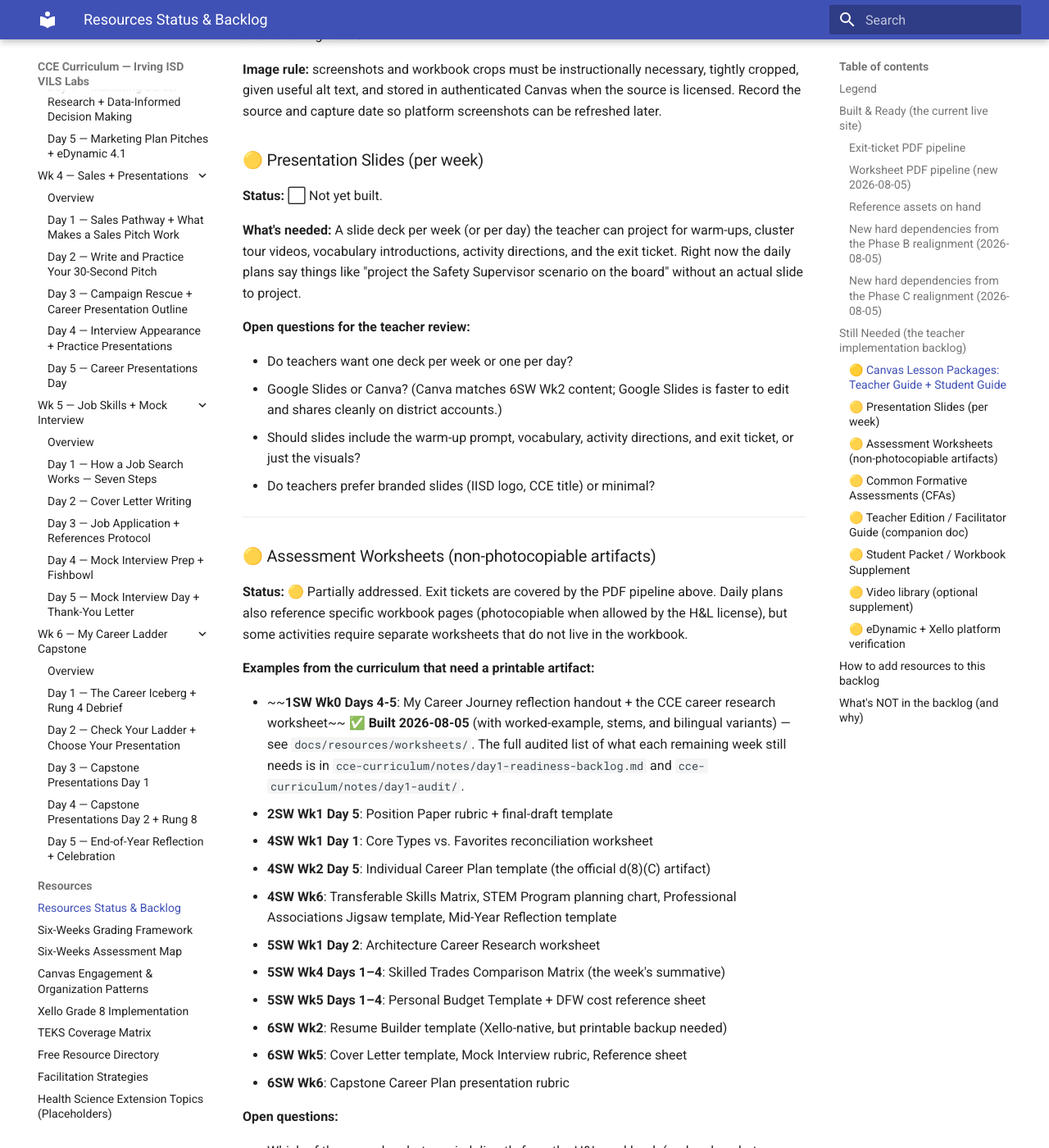
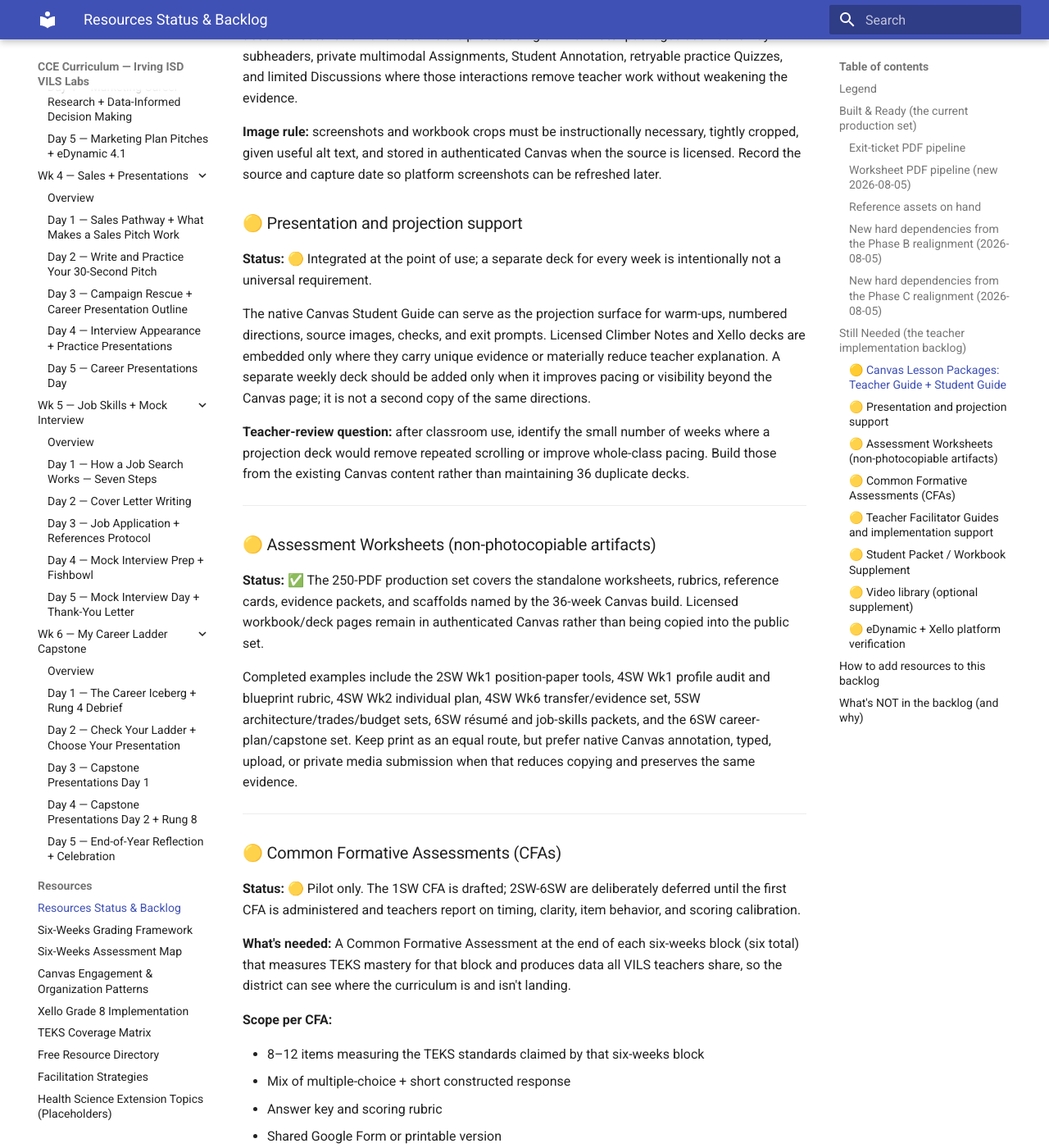
Before and after one commit to elbrielle/cce-curriculum, an MkDocs documentation site: the page built from docs/resources/resources-status.md, in a window 1280 px wide and 1400 px high, scrolled down 5592 px. Shown: the whole window at 82% size. Built offline with MkDocs 1.6.1 and Material for MkDocs 9.7.7, drawn with Linux system fonts in a browser that asks for light colours; the version menu is left out; some of the changed text lies outside the part shown.

Commit message:
Reconcile teacher readiness status

````diff
--- a/docs/resources/resources-status.md
+++ b/docs/resources/resources-status.md
@@ -2,7 +2,7 @@
 
 **What this page is:** a living checklist of teacher-facing resources that are **ready to use**, **partially built**, or **still to be created** for the CCE Curriculum. This is the page to check when you want to know "what's missing before I can teach this week" or "what should I expect my teammates to build next."
 
-**Last updated:** 2026-08-06. **All 36 weeks are realigned to the official *Find Your Future* workbook.** The 1SW printable set is complete. The district grading structure, VILS hardware baseline, approved generative tools, Canvas destination, multilingual-support policy, and authenticated 24-task Grade 8 Xello completion spine are now documented. Rewriting the S&S and daily guides to match that Xello sequence, plus the 2SW-6SW material packs, remains active work.
+**Last updated:** 2026-08-08. **All 36 weeks are realigned to the official *Find Your Future* workbook, have paired Canvas production packages, and have printable evidence sets.** Canvas is the official delivery environment; this site is the public review and backup surface. The live unpublished course is populated through 4SW Wk1. The 17 remaining 4SW Wk2-6SW Wk6 packages have passed credential-free preflight and are queued for unpublished import plus coursewide API/browser verification.
 
 ---
 
@@ -15,7 +15,7 @@
 
 ---
 
-## Built & Ready (the current live site)
+## Built & Ready (the current production set)
 
 | Resource | Status | Where |
 |----------|--------|-------|
@@ -28,7 +28,7 @@
 | Differentiation (Support / Extension / ELL + Spanish vocab) on every day | ✅ | Every daily plan |
 | Facilitation Tip blocks (222 across the curriculum) | ✅ | Throughout daily plans |
 | Printable exit-ticket PDFs (178, one per daily exit ticket, Irving ISD branded) | ✅ | `docs/resources/exit-tickets/`, linked from every day page |
-| Printable worksheets, rubrics, and scaffolds for ALL of 1SW (50 PDFs: the CCE career research worksheet family, My Career Journey, Lab Safety Contract EN/ES, scenario and step-sort cards, five weekly summative rubrics, the 1SW capstone portfolio rubric, and bilingual variants) | ✅ | `docs/resources/worksheets/`, linked from every 1SW week's pages |
+| Printable worksheets, rubrics, references, and scaffolds for all 36 weeks (250 PDFs; strict source validation currently reports zero warnings) | ✅ | `docs/resources/worksheets/`; paired Canvas packages link or attach the aligned set |
 | 1SW Common Formative Assessment (stimulus, 4 parts, 4-level rubric) | ✅ | [1SW CFA](../1sw/cfa.md) |
 | Six-weeks grading framework (40% minor, 60% major; minimum 3 minor and 2 major grades) | ✅ | [Six-Weeks Grading Framework](grading-framework.md) |
 | Authenticated Grade 8 Xello task list, prerequisite order, and teacher setup path | ✅ | [Xello Grade 8 Implementation Guide](xello-grade-8-implementation.md) |
@@ -46,7 +46,7 @@ Operating manual: `cce-curriculum/notes/exit-ticket-pdf-pipeline.md`. Do not han
 
 ### Worksheet PDF pipeline (new 2026-08-05)
 
-Classroom printables (worksheets, rubrics, contracts, and scaffolds) have their own generator. Sources are markdown files in `build/worksheet_sources/`; output lands in `docs/resources/worksheets/` with the same Irving ISD branding as the exit tickets. The current set has 50 sheets and covers all of 1SW. Later blocks are queued in the Day-1 readiness backlog (`cce-curriculum/notes/day1-readiness-backlog.md`).
+Classroom printables (worksheets, rubrics, contracts, references, and scaffolds) have their own generator. Sources are markdown files in `build/worksheet_sources/`; output lands in `docs/resources/worksheets/` with the same Irving ISD branding as the exit tickets. The current verified set has 250 PDFs and covers all 36 weeks. Response-space QA sizes fields from the writing or drawing job instead of forcing sentence reasoning into narrow table cells.
 
 ```bash
 python3 build/build_worksheets.py            # regenerate every worksheet PDF
@@ -76,11 +76,11 @@ Realigning 2SW and 3SW to *Find Your Future* introduced three supply requirement
 | **2SW Wk2 Days 3-4** (Law Enforcement / EMT) | **Per-pair first-aid supplies**: one triangular bandage or equivalent cloth for the sling, tape, and a popsicle stick or similar rigid splint for the finger | Students take turns as responder and injured hiker and physically apply a sling and a splint. Budget one set per pair, not one per class |
 | **3SW Wk5 Days 1-3** (Cosmetology) | **Special effects makeup supplies**: tissue or cotton for texture, liquid latex or a school-safe adhesive alternative, cream or water-based color, tweezers, and a skin-safe base surface | Special Effects Makeup is the only FYF activity the workbook itself splits across three days, and Day 2 is a hands-on build. Check student allergies before ordering; the latex substitute is the usual accommodation |
 
-Two Climber Notes decks are also now load-bearing in Health Science: **Vitals in Motion** (2SW Wk3, the tool reference and the fever, blood pressure, and pulse oximeter charts) and **Smile Squad** (2SW Wk4, Mia's five X-rays). Both decks are on hand as teacher-held files (the repo tracks text extracts only; the `.pptx` binaries are gitignored, so they are NOT retrievable from the repo or the site — teacher hosting is an open item in `cce-curriculum/notes/day1-readiness-backlog.md`).
+Two Climber Notes decks are also load-bearing in Health Science: **Vitals in Motion** (2SW Wk3, the tool reference and the fever, blood pressure, and pulse oximeter charts) and **Smile Squad** (2SW Wk4, Mia's five X-rays). Their selected instructional visuals are embedded in the locked, unpublished Canvas modules with teacher guidance and accessible student routes. The source `.pptx` binaries remain gitignored and are not exposed on this public site.
 
 ### New hard dependencies from the Phase C realignment (2026-08-05)
 
-Realigning 4SW, 5SW, and 6SW added four more deck dependencies and one scheduling load. Every deck named here is on hand as a teacher-held file (the repo tracks text extracts at `cce-curriculum/resources/climber-notes/`, but the `.pptx` binaries are gitignored and cannot be retrieved from the repo or the site); the point is that these days have no content without them. Teacher hosting is an open item in the Day-1 readiness backlog.
+Realigning 4SW, 5SW, and 6SW added four more deck dependencies and one scheduling load. Every deck named here has a gitignored Canvas-only delivery set and a paired module package; the 4SW Wk2-6SW Wk6 assets remain unpublished and await the live batch import/verification gate. Source `.pptx` binaries cannot be retrieved from the repo or public site.
 
 | Week | What it needs | Why |
 |---|---|---|
@@ -96,11 +96,11 @@ Realigning 4SW, 5SW, and 6SW added four more deck dependencies and one schedulin
 
 ## Still Needed (the teacher implementation backlog)
 
-The daily plans describe WHAT students do and give the facilitation approach, but they intentionally do **not** include the student-facing artifacts that teachers would photocopy, project, or print. Those are the items below. A week is not fully "turnkey" for a new teacher until its checklist here is green.
+The paired Canvas packages and printable evidence sets now cover the core instructional route. The remaining backlog is live import/verification, publication setup, district-specific provisioning, materials/equipment readiness, and classroom-feedback refinements. A week is not fully "turnkey" until its Canvas package, files, interactions, and fallbacks pass teacher and Student View review.
 
 ### 🟡 Canvas Lesson Packages: Teacher Guide + Student Guide
 
-**Status:** 🟡 Week 0 teacher pages are staged in the unpublished CCR Canvas course; student-facing guides and the reusable presentation pattern are not yet built.
+**Status:** 🟡 All 36 paired packages are authored. The unpublished live course is populated and verified through 4SW Wk1; 4SW Wk2-6SW Wk6 remain queued for the credentialed batch import and live QA gate.
 
 Every lesson needs two coordinated Canvas surfaces:
 
@@ -109,54 +109,31 @@ Every lesson needs two coordinated Canvas surfaces:
 
 The attached 2027 VILS Canvas export is the layout reference, especially its strong headers, visual cues, embedded examples, and short task blocks. Its legacy `enhanceable_content tabs` code is **not** the implementation standard because [current Canvas community guidance](https://community.canvaslms.com/t5/Canvas-Developers-Group/HTML-to-Create-Tabs-That-Work-for-Keyboard-Navigation/m-p/618344) identifies mobile and keyboard-accessibility problems. Use a readable single-column page and native disclosure sections for optional help, examples, vocabulary, or extensions. Keep essential directions visible.
 
-**Pilot:** finish 1SW Wk0 first, review it in Student View at desktop and mobile width, test keyboard navigation and the absence/catch-up path, then use the approved package as the template for the remaining weeks.
+**Reference implementation:** 1SW Wk0 Day 2 passed the desktop/mobile, disclosure, visual, and absence-route review and became the production grammar. Later packages add native Day subheaders, private multimodal Assignments, Student Annotation, retryable practice Quizzes, and limited Discussions where those interactions remove teacher work without weakening the evidence.
 
 **Image rule:** screenshots and workbook crops must be instructionally necessary, tightly cropped, given useful alt text, and stored in authenticated Canvas when the source is licensed. Record the source and capture date so platform screenshots can be refreshed later.
 
-### 🟡 Presentation Slides (per week)
+### 🟡 Presentation and projection support
 
-**Status:** ⬜ Not yet built.
+**Status:** 🟡 Integrated at the point of use; a separate deck for every week is intentionally not a universal requirement.
 
-**What's needed:** A slide deck per week (or per day) the teacher can project for warm-ups, cluster tour videos, vocabulary introductions, activity directions, and the exit ticket. Right now the daily plans say things like "project the Safety Supervisor scenario on the board" without an actual slide to project.
+The native Canvas Student Guide can serve as the projection surface for warm-ups, numbered directions, source images, checks, and exit prompts. Licensed Climber Notes and Xello decks are embedded only where they carry unique evidence or materially reduce teacher explanation. A separate weekly deck should be added only when it improves pacing or visibility beyond the Canvas page; it is not a second copy of the same directions.
 
-**Open questions for the teacher review:**
-
-- Do teachers want one deck per week or one per day?
-- Google Slides or Canva? (Canva matches 6SW Wk2 content; Google Slides is faster to edit and shares cleanly on district accounts.)
-- Should slides include the warm-up prompt, vocabulary, activity directions, and exit ticket, or just the visuals?
-- Do teachers prefer branded slides (IISD logo, CCE title) or minimal?
+**Teacher-review question:** after classroom use, identify the small number of weeks where a projection deck would remove repeated scrolling or improve whole-class pacing. Build those from the existing Canvas content rather than maintaining 36 duplicate decks.
 
 ---
 
 ### 🟡 Assessment Worksheets (non-photocopiable artifacts)
 
-**Status:** 🟡 Partially addressed. Exit tickets are covered by the PDF pipeline above. Daily plans also reference specific workbook pages (photocopiable when allowed by the H&L license), but some activities require separate worksheets that do not live in the workbook.
+**Status:** ✅ The 250-PDF production set covers the standalone worksheets, rubrics, reference cards, evidence packets, and scaffolds named by the 36-week Canvas build. Licensed workbook/deck pages remain in authenticated Canvas rather than being copied into the public set.
 
-**Examples from the curriculum that need a printable artifact:**
-
-- ~~**1SW Wk0 Days 4-5**: My Career Journey reflection handout + the CCE career research worksheet~~ ✅ **Built 2026-08-05** (with worked-example, stems, and bilingual variants) — see `docs/resources/worksheets/`. The full audited list of what each remaining week still needs is in `cce-curriculum/notes/day1-readiness-backlog.md` and `cce-curriculum/notes/day1-audit/`.
-- **2SW Wk1 Day 5**: Position Paper rubric + final-draft template
-- **4SW Wk1 Day 1**: Core Types vs. Favorites reconciliation worksheet
-- **4SW Wk2 Day 5**: Individual Career Plan template (the official d(8)(C) artifact)
-- **4SW Wk6**: Transferable Skills Matrix, STEM Program planning chart, Professional Associations Jigsaw template, Mid-Year Reflection template
-- **5SW Wk1 Day 2**: Architecture Career Research worksheet
-- **5SW Wk4 Days 1–4**: Skilled Trades Comparison Matrix (the week's summative)
-- **5SW Wk5 Days 1–4**: Personal Budget Template + DFW cost reference sheet
-- **6SW Wk2**: Resume Builder template (Xello-native, but printable backup needed)
-- **6SW Wk5**: Cover Letter template, Mock Interview rubric, Reference sheet
-- **6SW Wk6**: Capstone Career Plan presentation rubric
-
-**Open questions:**
-
-- Which of these can be photocopied directly from the H&L workbook (and under what license)?
-- Which need to be recreated as standalone Google Docs / printable PDFs?
-- Should we build one master "Student Artifacts" folder in the Drive, organized by week?
+Completed examples include the 2SW Wk1 position-paper tools, 4SW Wk1 profile audit and blueprint rubric, 4SW Wk2 individual plan, 4SW Wk6 transfer/evidence set, 5SW architecture/trades/budget sets, 6SW résumé and job-skills packets, and the 6SW career-plan/capstone set. Keep print as an equal route, but prefer native Canvas annotation, typed, upload, or private media submission when that reduces copying and preserves the same evidence.
 
 ---
 
 ### 🟡 Common Formative Assessments (CFAs)
 
-**Status:** 🟡 Partial. 1 of 6 built.
+**Status:** 🟡 Pilot only. The 1SW CFA is drafted; 2SW-6SW are deliberately deferred until the first CFA is administered and teachers report on timing, clarity, item behavior, and scoring calibration.
 
 **What's needed:** A Common Formative Assessment at the end of each six-weeks block (six total) that measures TEKS mastery for that block and produces data all VILS teachers share, so the district can see where the curriculum is and isn't landing.
 
@@ -187,30 +164,24 @@ The attached 2027 VILS Canvas export is the layout reference, especially its str
 
 ---
 
-### 🟡 Teacher Edition / Facilitator Guide (companion doc)
+### 🟡 Teacher Facilitator Guides and implementation support
 
-**Status:** ⬜ Not yet built.
+**Status:** 🟡 Paired Teacher Facilitator Guides are authored for all 36 weeks; live import/verification is complete through 4SW Wk1 and pending for the remaining 17 modules.
 
-**What's needed:** A teacher-only companion doc (not on the public site) that contains the items below. Partially mitigated by the 8 H&L teacher resources and the 17 Climber Notes decks now in `cce-curriculum/resources/`, which carry rubrics and some facilitation guidance but no answer keys.
+The Teacher Guide page is the companion, so teachers do not have to cross-reference a separate book while teaching. It carries before-class setup, exact resources, the 50-minute flow and trim point, monitoring/key guidance, grading boundary, supports, and platform/equipment/absence routes. Remaining implementation support belongs in Canvas or a maintained teacher index rather than another disconnected document.
 
-- Answer keys for every worksheet and CFA
-- "Things that go wrong" notes from classroom experience (once we have them)
-- Bell schedule variants (if any VILS lab runs a different period length)
-- Substitute-teacher plans for each week
-- Materials ordering checklist per six-weeks block
+- classroom-tested "things that go wrong" notes after the first administration;
+- bell-schedule variants if campuses use a different period length;
+- substitute-teacher routes and a consolidated materials/equipment readiness list; and
+- teacher feedback on which optional enhancements actually save time.
 
 ---
 
 ### 🟡 Student Packet / Workbook Supplement
 
-**Status:** ⬜ Not yet built (and possibly not needed).
+**Status:** 🚫 A universal supplement is not planned. Use the 250 just-in-time printables or their Canvas submission equivalents.
 
-**What's needed:** A short printed packet with the handouts for the weeks where students need paper artifacts the H&L workbook does not cover. Could be a single-semester packet or a per-six-weeks stapled mini-packet.
-
-**Open questions:**
-
-- Do we want to print and distribute packets at the start of each six-weeks block, or lean on just-in-time single worksheets?
-- Does H&L allow us to photocopy their workbook pages into a consolidated teacher packet, or is their license individual-use only?
+Teachers may print a week-level packet when that fits the campus copy workflow, but Canvas remains the source of directions and files. Do not combine licensed H&L/Xello pages into a public or Git-tracked packet.
 
 ---
 
@@ -222,7 +193,7 @@ The attached 2027 VILS Canvas export is the layout reference, especially its str
 
 ### 🟡 eDynamic + Xello platform verification
 
-**Status:** 🟡 Partial. ~15 `[VERIFY IN eDynamic]` callouts and ~5 `[VERIFY IN Xello]` callouts remain in the daily plans. Each is a platform-access question: "confirm this unit/task still exists and is enabled in the district license." Resolution requires district admin login, not curriculum writing.
+**Status:** 🟡 Xello's authenticated Grade 8 completion spine and captured resource set are reconciled. eDynamic and H&L remain supplemental unless a specific live activity is verified and assigned for an instructional purpose. Required Xello completion always remains a real platform task with supervised catch-up; paper supports learning but does not falsely count as completion.
 
 **Action owner:** District admin / VILS program coordinator.
 
````
Also changed, not shown: cce-curriculum/notes/canvas-build-log.md (+7 -0 lines), cce-curriculum/notes/day1-readiness-backlog.md (+4 -2 lines).
